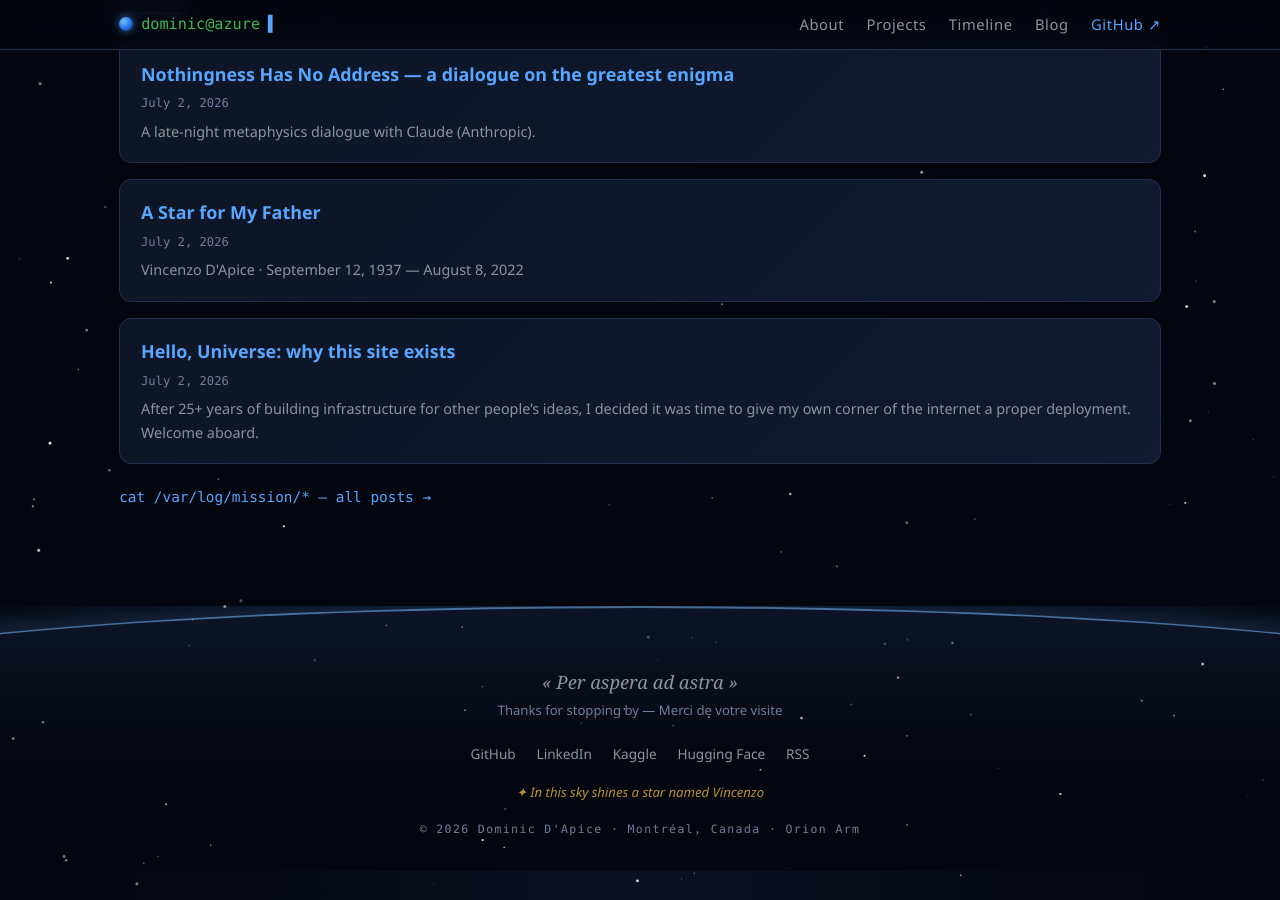
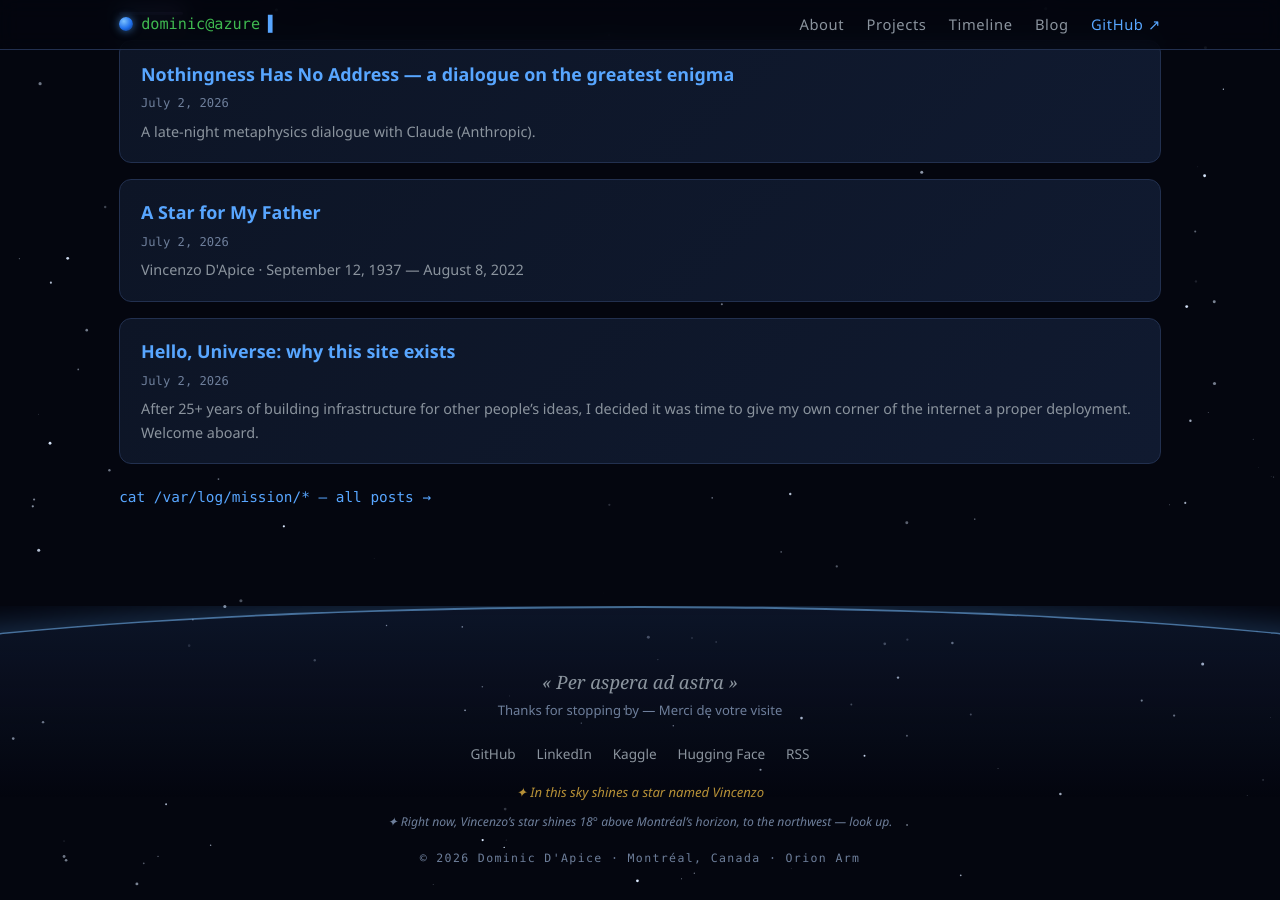
Before and after one commit to dapiced/dapiced.github.io, a Jekyll site: the page built from index.html, in a window 1280 px wide and 900 px high, scrolled down 3744 px. Built offline with Jekyll 4.4.1, drawn with Linux system fonts in a browser that asks for light colours; before the commit the page ends 4615 px from its top, so only the background shows below that; part of the change alters nothing that is shown.

Commit message:
Live position of Vincenzo's star over Montreal in the footer
Real celestial mechanics computed client-side every minute: sidereal
time -> hour angle -> altitude/azimuth for RA 00h49m55.1s DEC +41 11'
56.1 from Montreal. Nearly circumpolar: his star spends 20.4 hours a
day above the city's horizon.

Co-Authored-By: Claude Fable 5 <noreply@anthropic.com>

```diff
--- a/_layouts/default.html
+++ b/_layouts/default.html
@@ -64,6 +64,7 @@
       <li><a href="/feed.xml">RSS</a></li>
     </ul>
     <p class="footer-dedication"><a href="/blog/2026/07/a-star-for-my-father/">✦ In this sky shines a star named Vincenzo</a></p>
+    <p class="footer-star-status" id="star-status"></p>
     <p class="footer-copy">© <span id="year">2026</span> Dominic D'Apice · Montréal, Canada · Orion Arm</p>
   </footer>
 
--- a/assets/css/style.css
+++ b/assets/css/style.css
@@ -541,4 +541,6 @@ h2.section-title::after {
 .footer-dedication a { color: var(--gold); opacity: 0.8; }
 .footer-dedication a:hover { opacity: 1; color: var(--gold); text-decoration: none; text-shadow: 0 0 12px rgba(227, 179, 65, 0.6); }
 
+.footer-star-status { position: relative; margin: -0.5rem 0 1.1rem; font-size: 0.76rem; font-style: italic; color: var(--faint); min-height: 1em; }
+
 .footer-copy { font-family: var(--mono); font-size: 0.72rem; letter-spacing: 0.12em; color: var(--faint); margin: 0; position: relative; }
--- a/assets/js/main.js
+++ b/assets/js/main.js
@@ -321,6 +321,49 @@
     });
   });
 
+  /* ---------- Vincenzo's star, live over Montréal ----------
+     Real celestial mechanics: sidereal time -> hour angle -> alt/az
+     for RA 00h49m55.1s, DEC +41°11'56.1" seen from Montréal.     */
+  var starStatus = document.getElementById("star-status");
+  if (starStatus) {
+    var D2R = Math.PI / 180;
+    var updateStar = function () {
+      var RA = 0.83197;               // hours
+      var DEC = 41.1989 * D2R;
+      var LAT = 45.5019 * D2R;        // Montréal
+      var LON = -73.5674;             // degrees east
+      var d = Date.now() / 86400000 + 2440587.5 - 2451545.0;
+      var gmst = ((18.697374558 + 24.06570982441908 * d) % 24 + 24) % 24;
+      var lst = (gmst + LON / 15 + 24) % 24;
+      var ha = (((lst - RA) * 15 + 540) % 360) - 180;
+      var haR = ha * D2R;
+      var alt = Math.asin(
+        Math.sin(LAT) * Math.sin(DEC) +
+        Math.cos(LAT) * Math.cos(DEC) * Math.cos(haR)
+      ) / D2R;
+      var az = Math.atan2(
+        -Math.sin(haR) * Math.cos(DEC),
+        Math.sin(DEC) * Math.cos(LAT) - Math.cos(DEC) * Math.cos(haR) * Math.sin(LAT)
+      ) / D2R;
+      az = (az + 360) % 360;
+      var dirs = ["north", "northeast", "east", "southeast", "south", "southwest", "west", "northwest"];
+      var dir = dirs[Math.round(az / 45) % 8];
+      var msg;
+      if (alt > 5) {
+        msg = "✦ Right now, Vincenzo’s star shines " + Math.round(alt) +
+              "° above Montréal’s horizon, to the " + dir + " — look up.";
+      } else if (alt > 0) {
+        msg = "✦ Right now, Vincenzo’s star is skimming Montréal’s horizon to the " + dir + ".";
+      } else {
+        msg = "✦ Vincenzo’s star is briefly below the horizon — it returns within hours. " +
+              "It almost never leaves Montréal’s sky.";
+      }
+      starStatus.textContent = msg;
+    };
+    updateStar();
+    setInterval(updateStar, 60000);
+  }
+
   /* ---------- footer year ---------- */
   var year = document.getElementById("year");
   if (year) year.textContent = String(new Date().getFullYear());
```
